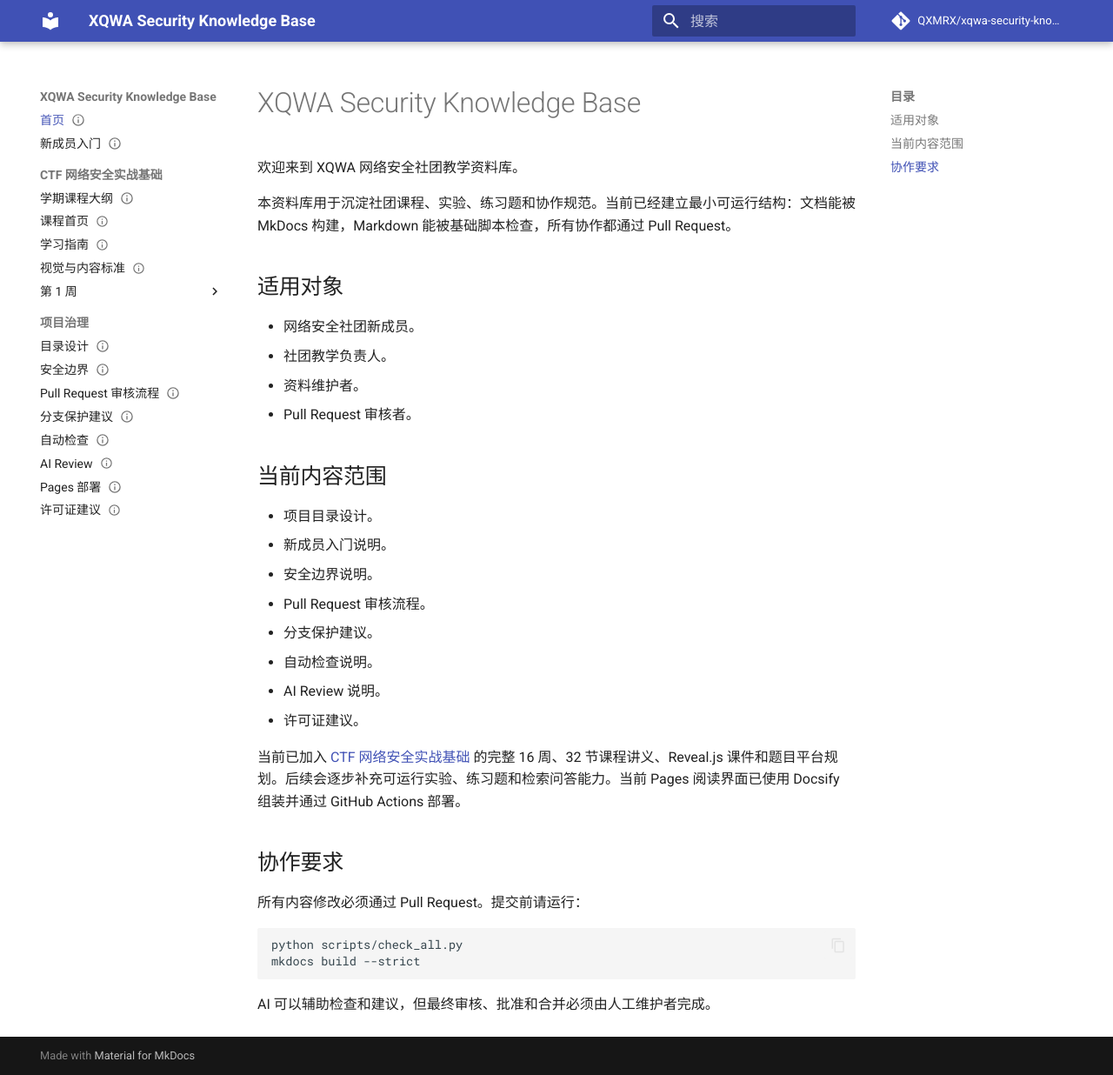
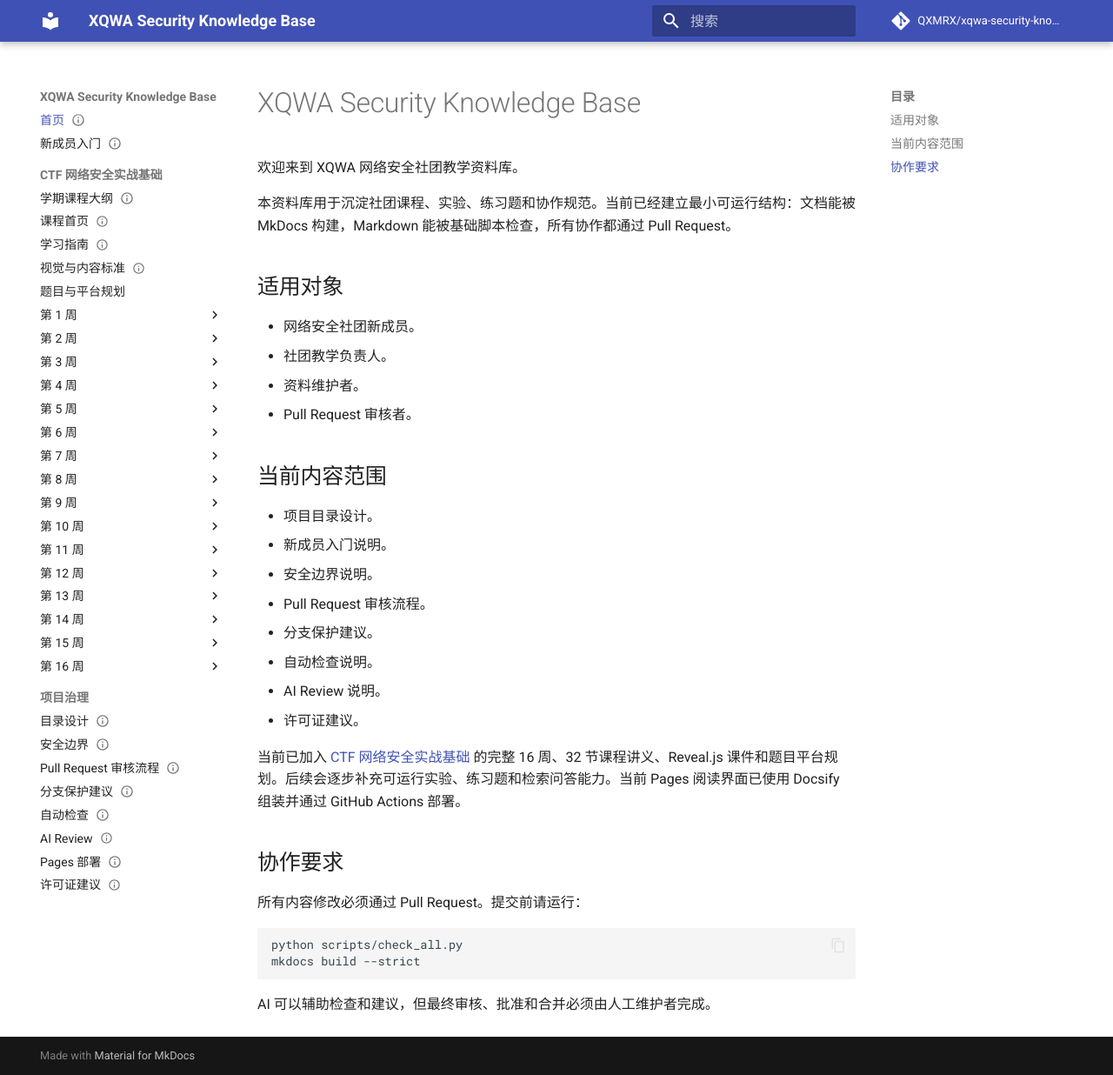
Before and after one commit to QXMRX/xqwa-security-knowledge-base, an MkDocs documentation site: the page built from docs/index.md, in a window 1280 px wide and 1236 px high. Shown: the whole window at 87% size. Built offline with MkDocs 1.6.1 and Material for MkDocs 9.7.7, drawn with Linux system fonts in a browser that asks for light colours; comment, search, counter and statistics services are not loaded; some of the changed lines change nothing that is shown.

Commit message:
Update course for all weeks: mkdocs.yml

```diff
--- a/mkdocs.yml
+++ b/mkdocs.yml
@@ -19,9 +19,55 @@
       - 课程首页: courses/ctf-101/index.md
       - 学习指南: courses/ctf-101/learning-guide.md
       - 视觉与内容标准: courses/ctf-101/art-direction.md
+      - 题目与平台规划: courses/ctf-101/platform-plan.md
       - 第 1 周:
           - 什么是 CTF: courses/ctf-101/week-01/lesson-01-ctf.md
           - Linux 与终端基础: courses/ctf-101/week-01/lesson-02-linux.md
+      - 第 2 周:
+          - Python 基础: courses/ctf-101/week-02/lesson-03-python.md
+          - 网络与信息检索: courses/ctf-101/week-02/lesson-04-network.md
+      - 第 3 周:
+          - HTTP 与会话: courses/ctf-101/week-03/lesson-05-http-session.md
+          - Web 信息收集: courses/ctf-101/week-03/lesson-06-web-recon.md
+      - 第 4 周:
+          - 身份认证与授权: courses/ctf-101/week-04/lesson-07-authz.md
+          - SQL 注入与修复: courses/ctf-101/week-04/lesson-08-sqli.md
+      - 第 5 周:
+          - 服务端输入边界: courses/ctf-101/week-05/lesson-09-server-inputs.md
+          - Web 综合练习: courses/ctf-101/week-05/lesson-10-web-mini-ctf.md
+      - 第 6 周:
+          - 编码、加密与哈希: courses/ctf-101/week-06/lesson-11-crypto-basics.md
+          - 古典密码与 XOR: courses/ctf-101/week-06/lesson-12-classical-xor.md
+      - 第 7 周:
+          - RSA 基础: courses/ctf-101/week-07/lesson-13-rsa.md
+          - 哈希与随机数: courses/ctf-101/week-07/lesson-14-hash-random.md
+      - 第 8 周:
+          - 程序与二进制: courses/ctf-101/week-08/lesson-15-binary-basics.md
+          - 汇编与函数调用: courses/ctf-101/week-08/lesson-16-assembly.md
+      - 第 9 周:
+          - GDB 动态调试: courses/ctf-101/week-09/lesson-17-gdb.md
+          - Ghidra 静态分析: courses/ctf-101/week-09/lesson-18-ghidra.md
+      - 第 10 周:
+          - Reverse 综合: courses/ctf-101/week-10/lesson-19-reverse-mini-ctf.md
+          - 内存与 Pwn 基础: courses/ctf-101/week-10/lesson-20-memory-pwn.md
+      - 第 11 周:
+          - 栈溢出与修复: courses/ctf-101/week-11/lesson-21-stack-overflow.md
+          - ret2win: courses/ctf-101/week-11/lesson-22-ret2win.md
+      - 第 12 周:
+          - 二进制保护: courses/ctf-101/week-12/lesson-23-mitigations.md
+          - ROP 基础: courses/ctf-101/week-12/lesson-24-rop.md
+      - 第 13 周:
+          - 文件与隐藏信息: courses/ctf-101/week-13/lesson-25-file-forensics.md
+          - 流量与日志: courses/ctf-101/week-13/lesson-26-traffic.md
+      - 第 14 周:
+          - OSINT 与 Misc: courses/ctf-101/week-14/lesson-27-osint-misc.md
+          - LLM 应用安全: courses/ctf-101/week-14/lesson-28-llm-security.md
+      - 第 15 周:
+          - AI 安全工具与攻击面: courses/ctf-101/week-15/lesson-29-ai-ctf.md
+          - 比赛方法与模拟赛: courses/ctf-101/week-15/lesson-30-ctf-method.md
+      - 第 16 周:
+          - 学期综合 CTF: courses/ctf-101/week-16/lesson-31-final-ctf.md
+          - 复盘与发展规划: courses/ctf-101/week-16/lesson-32-retro.md
   - 项目治理:
       - 目录设计: governance/repository-structure.md
       - 安全边界: governance/safety.md
```
